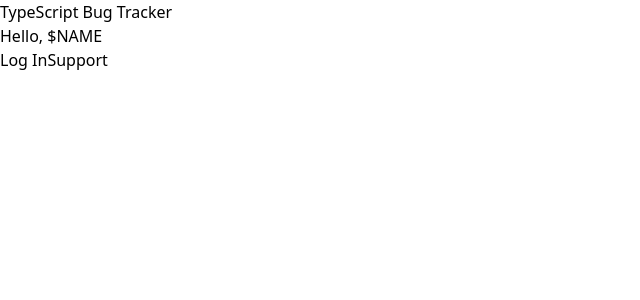
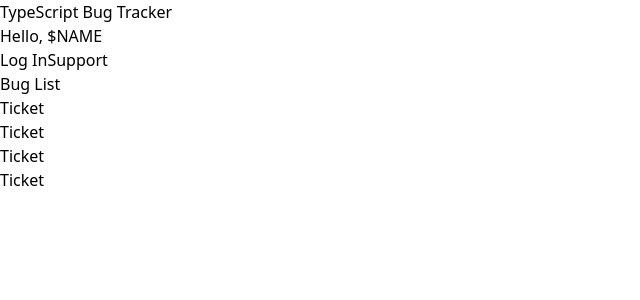
Before and after one commit to dwilliams304/ts-ticket-tracker, a React (Vite) app in the folder packages/frontend/: page / in a window 1280 px wide. Shown: the top 300 px of the page, without its empty margins (0-640 px from the left). Built offline with nearby package versions, Linux system fonts and the light colour scheme.

Commit message:
wip tickets

```diff
--- /dev/null
+++ b/packages/frontend/src/components/Ticket.tsx
@@ -0,0 +1,7 @@
+export default function Ticket(){
+    return(
+        <div>
+            <h4>Ticket</h4>
+        </div>
+    )
+}
--- /dev/null
+++ b/packages/frontend/src/components/index.tsx
@@ -0,0 +1,6 @@
+import Ticket from "./Ticket";
+
+
+export {
+    Ticket,
+}
--- a/packages/frontend/src/main.tsx
+++ b/packages/frontend/src/main.tsx
@@ -2,6 +2,7 @@
 import { createRoot } from 'react-dom/client'
 import { NavBar } from './layout';
 import "./index.css";
+import { TicketList } from './pages';
 
 createRoot(document.getElementById('root')!).render(
   <StrictMode>
@@ -15,6 +16,7 @@
   return (
     <div>
       <NavBar />
+      <TicketList />
     </div>
   )
 }
--- /dev/null
+++ b/packages/frontend/src/pages/TicketList.tsx
@@ -0,0 +1,19 @@
+import { Ticket } from "../components"
+
+export default function TicketList(){
+    return(
+        <div className="w-full h-full flex flex-col py-12 px-6">
+            <div className="text-center">
+                <h2>Bug List</h2>
+            </div>
+
+            <div className="border border-slate-400 w-3/4 justify-center mx-auto space-y-2">
+                {/* TICKET COMPONENTS GOES HERE */}
+                <Ticket />
+                <Ticket />
+                <Ticket />
+                <Ticket />
+            </div>
+        </div>
+    )
+}
--- /dev/null
+++ b/packages/frontend/src/pages/index.ts
@@ -0,0 +1,6 @@
+import TicketList from "./TicketList";
+
+
+export {
+    TicketList,
+}
```
